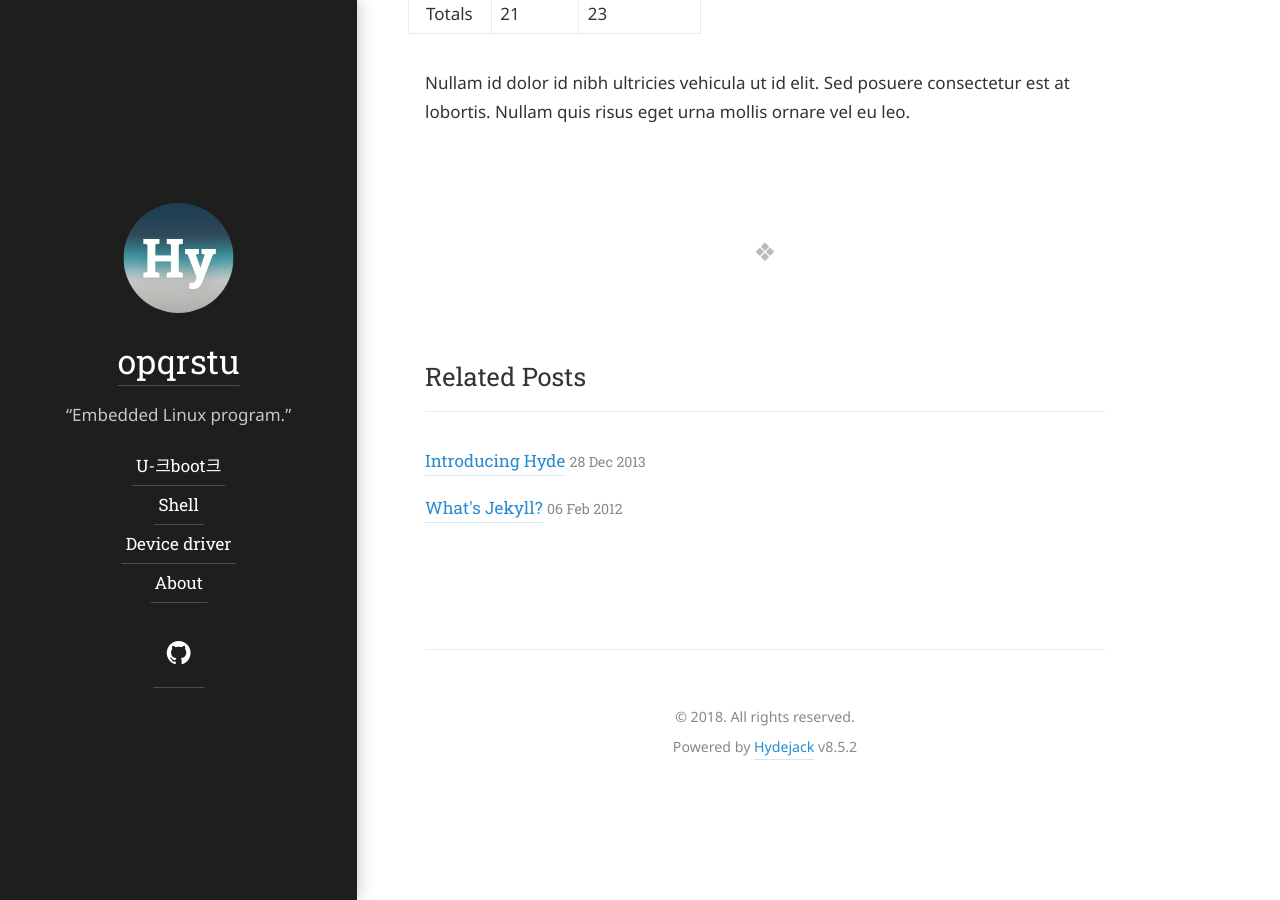
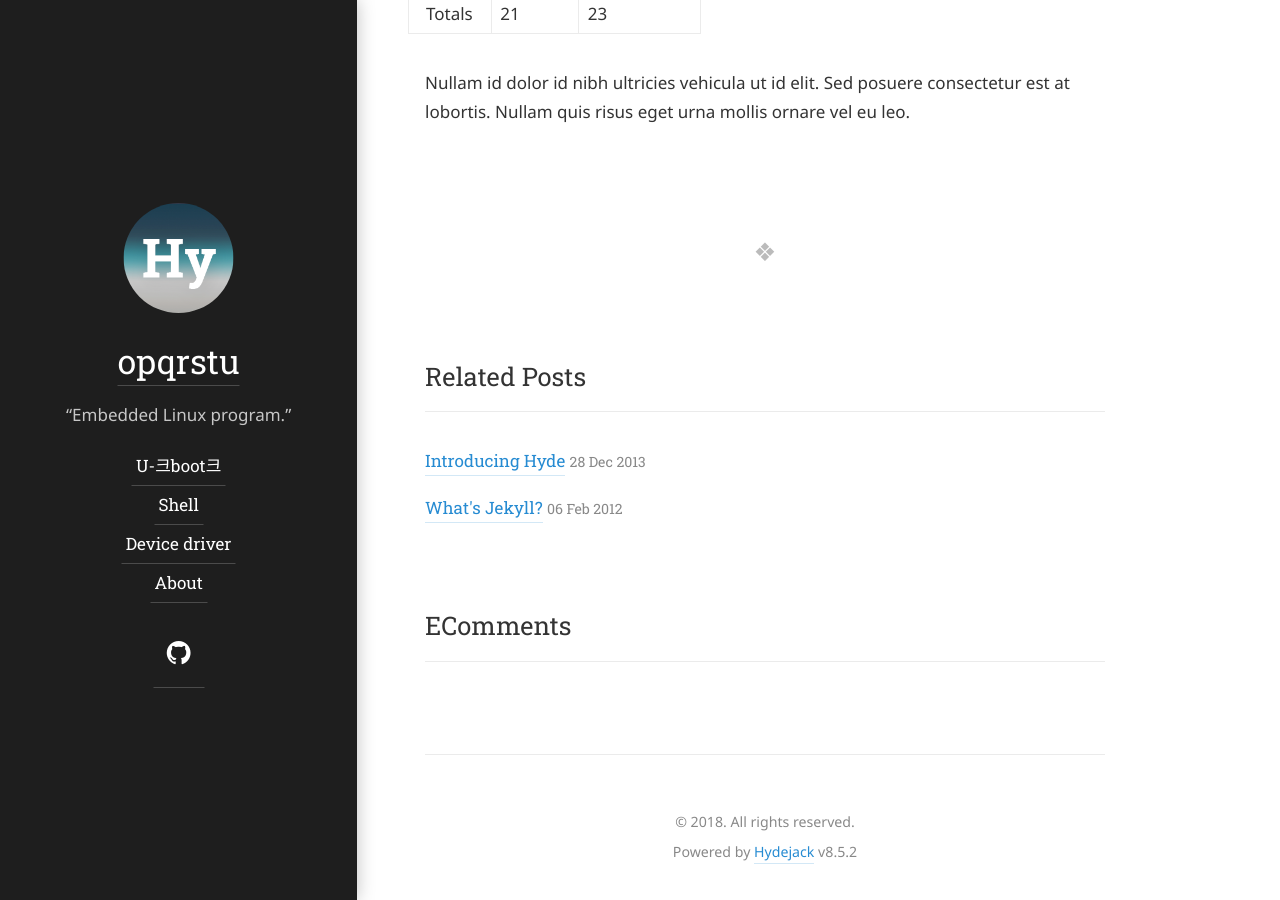
Before and after one commit to opqrstu/opqrstu.github.io, a Jekyll site: the page built from hyde/_posts/2012-02-07-example-content.md, in a window 1280 px wide and 900 px high, scrolled down 4744 px. Built offline with Jekyll 4.4.1, drawn with Linux system fonts in a browser that asks for light colours; some web fonts are replaced; comment, search, counter and statistics services are not loaded.

Commit message:
Update comments.html

```diff
--- a/_includes/body/comments.html
+++ b/_includes/body/comments.html
@@ -1,5 +1,6 @@
 {% if page.comments %}
 <aside class="comments related" role="complementary">
+  <h2 class="hr">{{ "EComments" }}</h2>
   {% include my-comments.html %}
 </aside>
 {% endif %}
```
